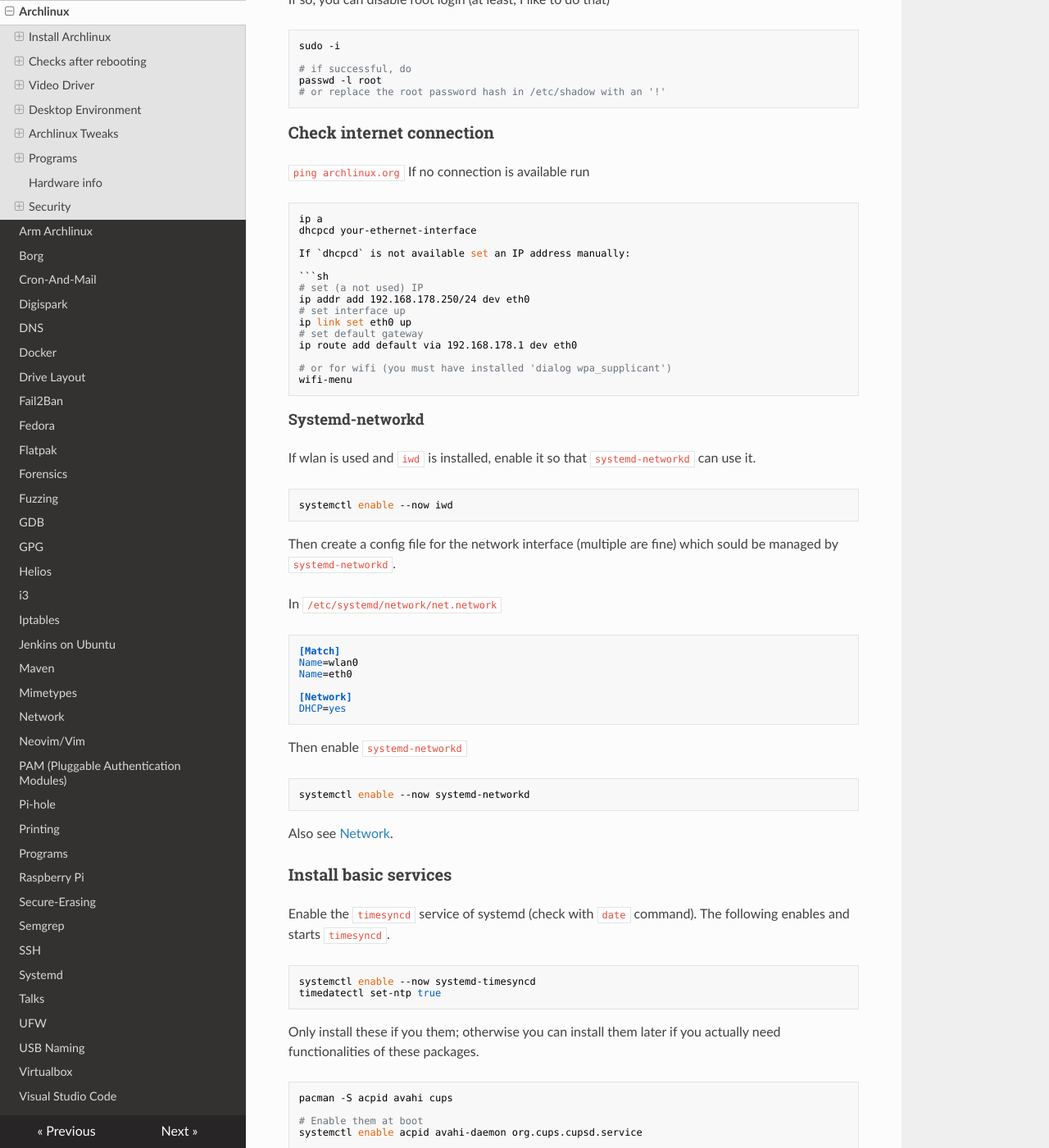
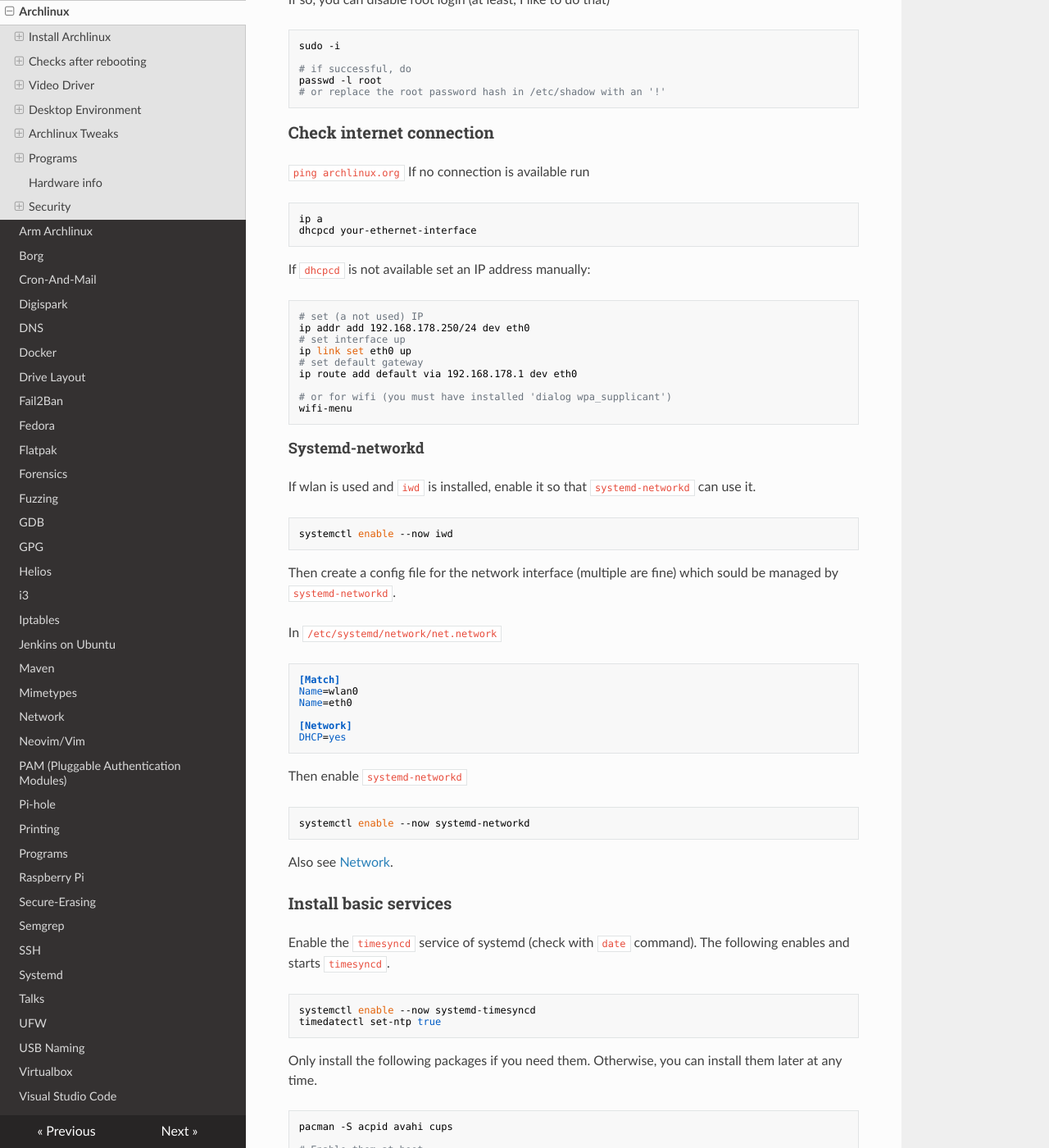
Before and after one commit to Maaxxs/wiki, an MkDocs documentation site: the page built from docs/archlinux.md, in a window 1280 px wide and 1400 px high, scrolled down 6370 px. Shown: the whole window at 82% size. Built offline with MkDocs 1.6.1, drawn with Linux system fonts in a browser that asks for light colours; nearby versions of some CDN libraries; part of the change alters nothing that is shown; some of the changed text lies outside the part shown.

Commit message:
Fix some typos and remove whitespace.

````diff
--- a/docs/archlinux.md
+++ b/docs/archlinux.md
@@ -1,12 +1,3 @@
----
-title: "Archlinux"
-date:
-tags: ["wiki"]
-ShowLastUpdated: false
-toc: true
-draft: false
----
-
 # Archlinux
 
 ## Install Archlinux
@@ -37,7 +28,7 @@ Device list
 [iwd]# device list
 ```
 
-Let's sway the wlan device is called `wlan0`. Scan and list networks:
+Let's assume the wlan device is called `wlan0`. Scan and list networks:
 ```
 [iwd]# station wlan0 scan
 [iwd]# station wlan0 get-networks
@@ -371,6 +362,7 @@ If no connection is available run
 ```sh
 ip a
 dhcpcd your-ethernet-interface
+```
 
 If `dhcpcd` is not available set an IP address manually:
 
@@ -424,8 +416,8 @@ systemctl enable --now systemd-timesyncd
 timedatectl set-ntp true
 ```
 
-Only install these if you them; otherwise you can install them later if you
-actually need functionalities of these packages.
+Only install the following packages if you need them. Otherwise, you can
+install them later at any time.
 
 ```sh
 pacman -S acpid avahi cups
````
